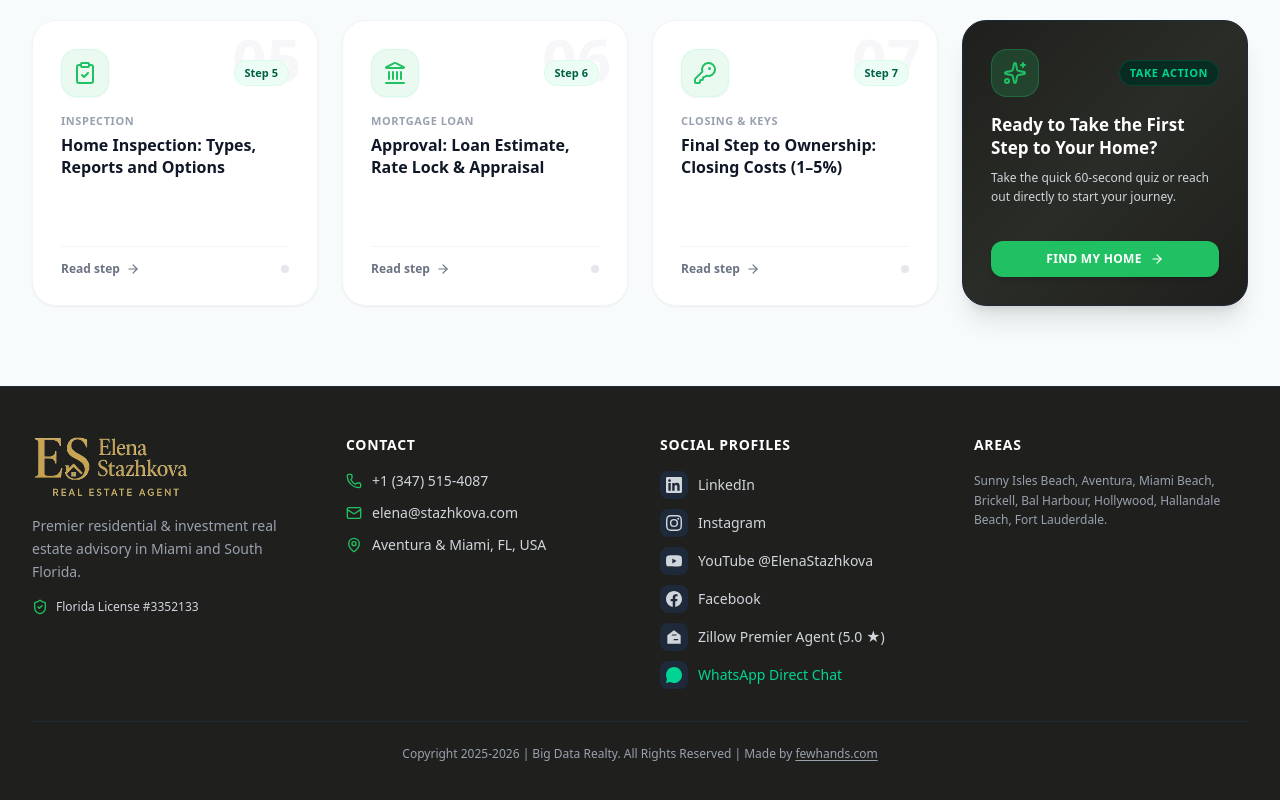
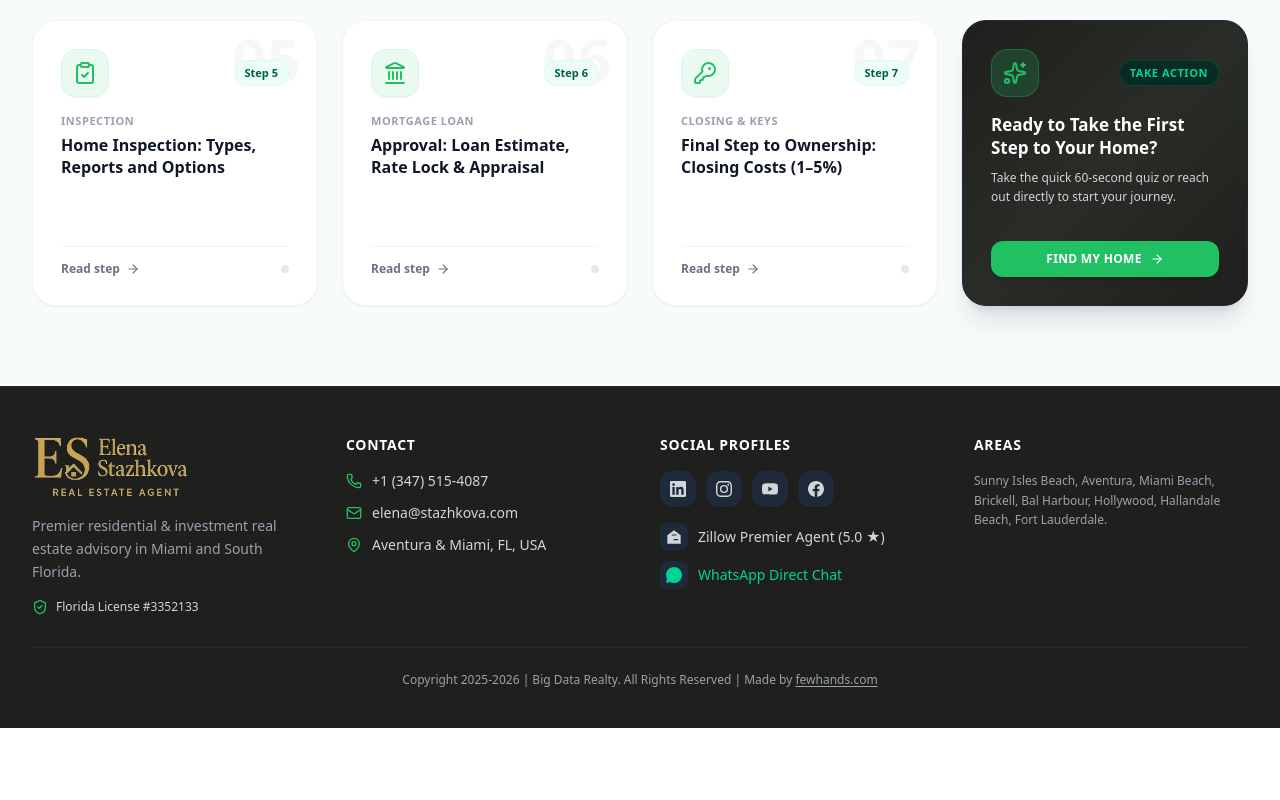
Before and after one commit to andreibdr/stazhkova_wp, a Next.js app in the folder website/: page / in a window 1280 px wide. Shown: the part 6506-7306 px from the top of the page. After the commit the page ends 7234 px from the top, so only its background shows below. Built offline with nearby package versions, Linux system fonts and the light colour scheme.

Commit message:
style: organize footer social icons in a horizontal row and keep Zillow and WhatsApp with text

```diff
--- a/website/components/Footer.tsx
+++ b/website/components/Footer.tsx
@@ -117,60 +117,61 @@ export default function Footer({ lang }: FooterProps) {
             </div>
           </div>
 
-          {/* Social Profiles with Authentic Brand Icons */}
+          {/* Social Profiles with Icons Row + Zillow & WhatsApp */}
           <div>
             <h4 className="font-bold text-sm tracking-wider uppercase text-white mb-4">
               {lang === 'ru' ? 'Соцсети и Профили' : lang === 'es' ? 'Perfiles Sociales' : 'Social Profiles'}
             </h4>
-            <div className="flex flex-col gap-2.5 text-xs sm:text-sm text-gray-300">
+
+            {/* Social Icons in a Row without text */}
+            <div className="flex items-center gap-2.5 mb-4">
               <a
                 href="https://www.linkedin.com/in/stazhkova-elena/"
                 target="_blank"
                 rel="noopener noreferrer"
-                className="flex items-center gap-2.5 hover:text-[#0a66c2] transition-colors group"
+                title="LinkedIn"
+                aria-label="LinkedIn"
+                className="w-9 h-9 rounded-xl bg-gray-800 text-gray-300 hover:bg-[#0a66c2] hover:text-white flex items-center justify-center transition-all shadow-xs"
               >
-                <span className="p-1.5 rounded-lg bg-gray-800 text-gray-300 group-hover:bg-[#0a66c2] group-hover:text-white transition-all">
-                  <LinkedInIcon className="w-4 h-4" />
-                </span>
-                <span>LinkedIn</span>
+                <LinkedInIcon className="w-4 h-4" />
               </a>
 
               <a
                 href="https://www.instagram.com/elena_realestate_miami/"
                 target="_blank"
                 rel="noopener noreferrer"
-                className="flex items-center gap-2.5 hover:text-[#e4405f] transition-colors group"
+                title="Instagram"
+                aria-label="Instagram"
+                className="w-9 h-9 rounded-xl bg-gray-800 text-gray-300 hover:bg-[#e4405f] hover:text-white flex items-center justify-center transition-all shadow-xs"
               >
-                <span className="p-1.5 rounded-lg bg-gray-800 text-gray-300 group-hover:bg-[#e4405f] group-hover:text-white transition-all">
-                  <InstagramIcon className="w-4 h-4" />
-                </span>
-                <span>Instagram</span>
+                <InstagramIcon className="w-4 h-4" />
               </a>
 
               <a
                 href="https://www.youtube.com/@ElenaStazhkova"
                 target="_blank"
                 rel="noopener noreferrer"
-                className="flex items-center gap-2.5 hover:text-[#ff0000] transition-colors group"
+                title="YouTube @ElenaStazhkova"
+                aria-label="YouTube"
+                className="w-9 h-9 rounded-xl bg-gray-800 text-gray-300 hover:bg-[#ff0000] hover:text-white flex items-center justify-center transition-all shadow-xs"
               >
-                <span className="p-1.5 rounded-lg bg-gray-800 text-gray-300 group-hover:bg-[#ff0000] group-hover:text-white transition-all">
-                  <YoutubeIcon className="w-4 h-4" />
-                </span>
-                <span>YouTube @ElenaStazhkova</span>
+                <YoutubeIcon className="w-4 h-4" />
               </a>
 
               <a
                 href="https://www.facebook.com/ElenaStazhkovaMiami"
                 target="_blank"
                 rel="noopener noreferrer"
-                className="flex items-center gap-2.5 hover:text-[#1877f2] transition-colors group"
+                title="Facebook"
+                aria-label="Facebook"
+                className="w-9 h-9 rounded-xl bg-gray-800 text-gray-300 hover:bg-[#1877f2] hover:text-white flex items-center justify-center transition-all shadow-xs"
               >
-                <span className="p-1.5 rounded-lg bg-gray-800 text-gray-300 group-hover:bg-[#1877f2] group-hover:text-white transition-all">
-                  <FacebookIcon className="w-4 h-4" />
-                </span>
-                <span>Facebook</span>
+                <FacebookIcon className="w-4 h-4" />
               </a>
+            </div>
 
+            {/* Zillow and WhatsApp with text */}
+            <div className="space-y-2.5 text-xs sm:text-sm text-gray-300">
               <a
                 href="https://www.zillow.com/profile/ElenaStazhkova"
                 target="_blank"
```
